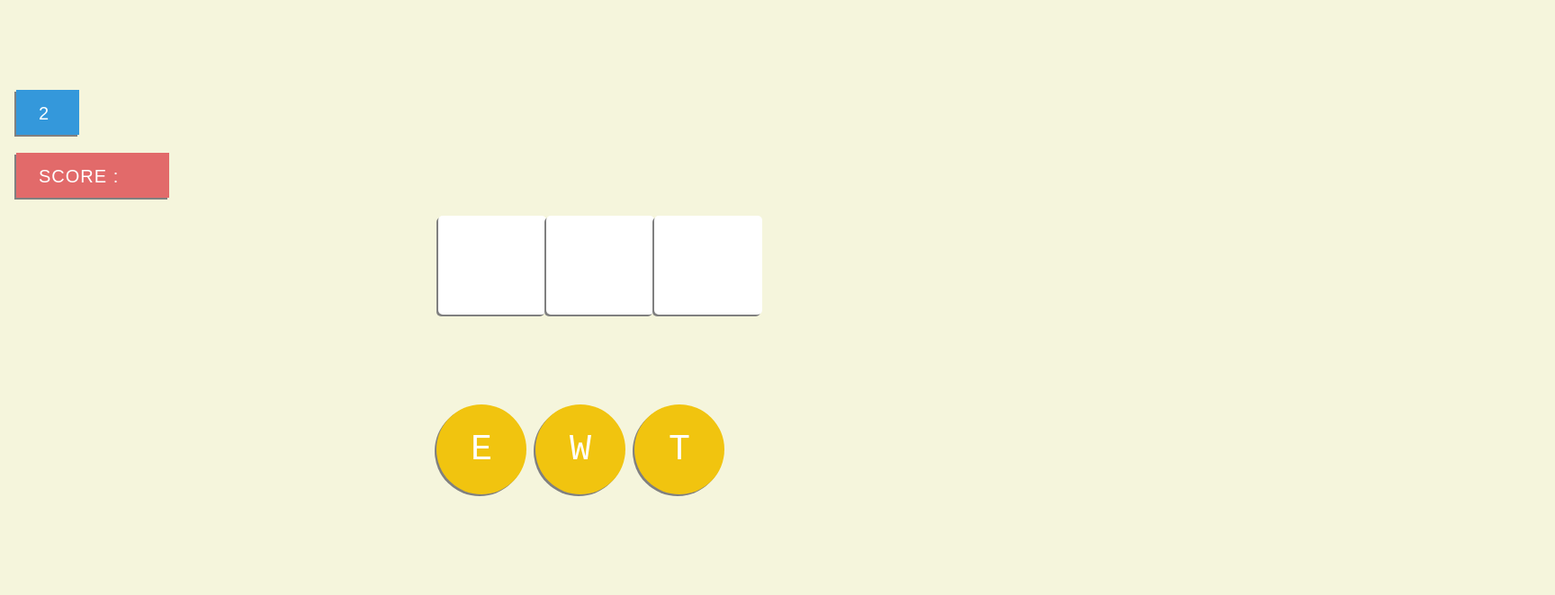
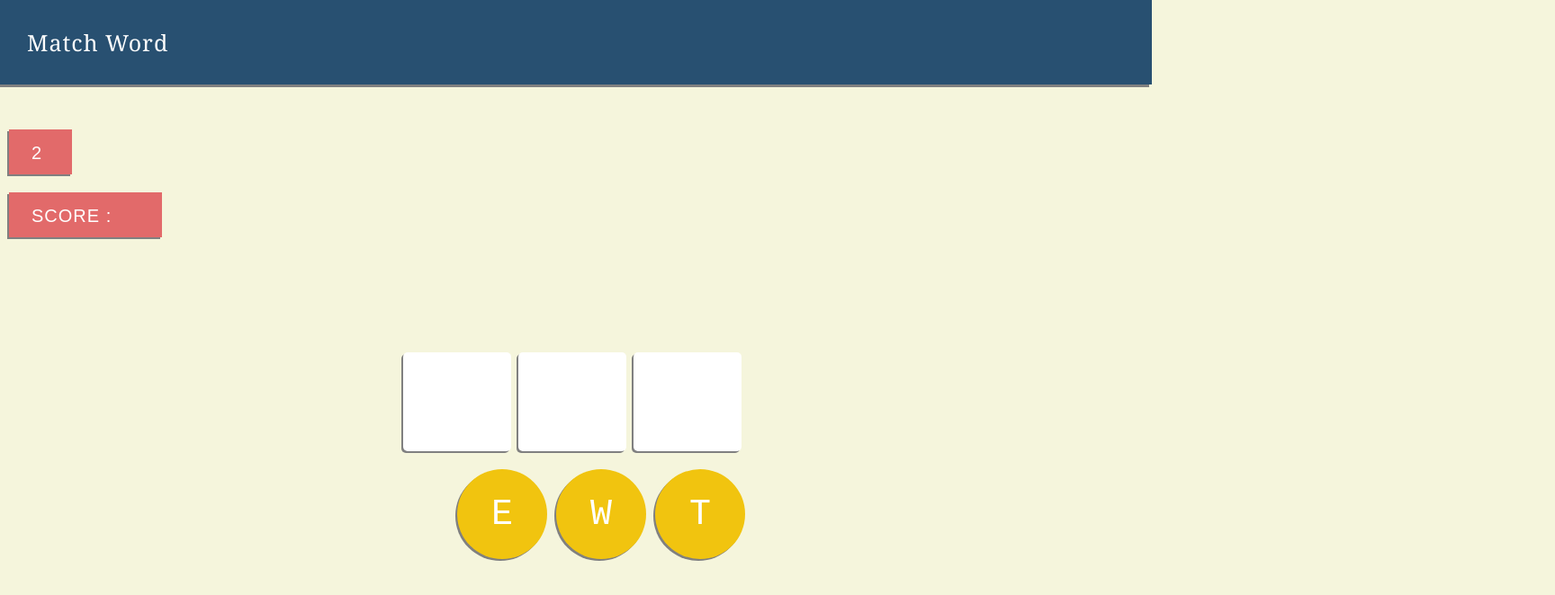
Before and after one commit to saraa96/word_match_game, a plain HTML site: page index.html in a window 1280 px wide. Both pictures are taken after a click on the button "START GAME". Shown: the whole page at 90% size, 1728 px wide, since content can reach past the window. Drawn offline with nearby package versions, Linux system fonts and the light colour scheme.

Commit message:
fix style

```diff
--- a/index.html
+++ b/index.html
@@ -9,9 +9,9 @@
     <link rel="stylesheet" href="https://cdnjs.cloudflare.com/ajax/libs/animate.css/3.7.2/animate.min.css">
 </head>
 <body>
-        <audio id="tada" src="Tada.mp3"></audio>
-        <audio id="click" src="click.mp3"></audio>
-        <audio id="loss" src="loss.mp3"></audio>
+    <header class = "header"> Match Word </header>
+        <audio id="tada" src="./word_match_game/Tada.mp3"></audio>
+        <audio id="loss" src="./word_match_game/loss.mp3"></audio>
     <button class="buttonStart">START GAME</button>
     <p>"you have to choose the alphabet to make the correct word"</p>
     <p id="by"></p>
--- a/word_match_game/css/main.css
+++ b/word_match_game/css/main.css
@@ -1,22 +1,23 @@
-
 body{
-    margin-top: 300px;
+margin : 0px;
     background-color: beige;
     overflow: auto;
+
 }
 
 .buttonStart {
+
     background-color: beige;
-    margin-top: 370px;
+    margin-top: 300px;
 margin-left:auto;
 margin-right:auto;
     border: 5px solid #2c3e50;
     color: #2c3e50;
     display: block;
     font-family: 'trebuchet ms';
-    font-size: 2rem;
-    letter-spacing: 0.1rem;
-    padding: 1rem;
+    font-size: 70px;
+    letter-spacing: 0.1px;
+    padding: 20px;
     position: relative;
     text-decoration: none;
     text-transform: uppercase;
@@ -28,8 +29,8 @@ margin-right:auto;
     box-shadow: 10px 10px 0 #F1C40F,
                 20px 20px 0 #3498DB;
     position: absolute;
-    left: 0.25rem;
-    top: 0.5rem;
+    left: 8px;
+    top: 15px;
     height: 102%;
     width: 102%;
     z-index: -1;
@@ -46,10 +47,8 @@ margin-right:auto;
 
 
 .gameCon{
-    margin-top: 100px;
-    margin-left: auto;
-    margin-right: auto;
-    text-align: center;
+    margin-left: 50px;;
+    margin-top: 20px;
 
 }
 .letter{
@@ -58,14 +57,14 @@ margin-right:auto;
     border: none;
 font-size: 40px;
 font-family: 'Courier New', Courier, monospace;
-padding: 10px;
+padding: 20px;
 border-radius: 100%;
 margin-left:10px;
 text-align: center;
 box-shadow: -2px 2px 0 gray;
 background-color: #F1C40F;
 color: white;
-gap: 0.1px;
+gap: 2px;
 
 }
 .letter:hover{
@@ -87,17 +86,15 @@ gap: 0.1px;
 
     display:grid;
     grid-template-columns: 0.1fr 0.1fr 0.1fr 0.1fr 0.1fr 0.1fr;
-    margin-left: 250px;
-    justify-content: center;
     gap: 0.1px;
 }
 .timer{
-
+    margin-top: 250px;
     margin-left: 10px;
     width: 20px;
     height: 20px;
     padding: 15px 25px;
-    background-color: #3498DB;
+    background-color: #E26A6A;
     color:white;
     font-family: arial;
     font-size: 20px;
@@ -129,8 +126,6 @@ margin-top: 2px;
     margin-top: 220px;
    margin-left: 370px;
     background-color: #ffffff;
-    /* box-shadow: 10px 10px 0 #F1C40F,
-    20px 20px 0 #3498DB,30px 30px #E26A6A; */
     position: fixed; /* Stay in place */
     z-index: 1; /* Sit on top */
     left: 0;
@@ -162,10 +157,8 @@ p{
     display: block;
 font-size: 20px;
 
-
 }
 #by{
-
     font-family: 'Courier New', Courier, monospace;
     color: #2c3e50;
     letter-spacing: 0.1rem;
@@ -173,3 +166,20 @@ font-size: 20px;
 margin-top: -200px;
 margin-left:600px;
 }
+.allGame{
+    margin-top: 10%;
+width: 100%;
+height: 100%;
+margin-left:35%;
+margin-right: auto;
+align-items: center;
+}
+.header{
+background-color:rgb(40, 80, 113);
+padding: 30px;
+font-size: 25px;
+color: white;
+font-family: Georgia, 'Times New Roman', Times, serif;;
+letter-spacing: 1px;
+box-shadow: -3px 3px 0 gray;
+}
--- a/word_match_game/js/main.js
+++ b/word_match_game/js/main.js
@@ -1,7 +1,7 @@
 
 $startButton = document.querySelector("button")
 let body = document.querySelector("body")
-let $all = document.querySelector("section")
+let $all = document.createElement("div")
 let p = document.querySelector("p")
 var $timer = document.createElement("p")
 let $Section = document.createElement("section");
@@ -29,7 +29,7 @@ let words = [
 ]
 
 $startButton.addEventListener("click", function () {
-    body.style.backgroundColor = "beige"
+
     $startButton.style.display = "none"
     p.style.display="none"
     $score.innerText="SCORE : ";
@@ -45,6 +45,7 @@ function swipLettet(level) {
     $score.classList.add("score")
     let body = document.querySelector("body")
     let $graidItem = document.createElement("div");
+    $all.classList.add("allGame")
     $Section.classList.add("gameCon")
     $graidCon.classList.add("Con")
     $graidItem.classList.add("item")
@@ -60,14 +61,13 @@ function swipLettet(level) {
         body.appendChild($timer)
         body.appendChild($score)
         gridList.push($graidItem);
-        body.appendChild($graidCon)
-        body.appendChild($Section)
-        $Section.appendChild($Letter)
+        body.appendChild($all)
+            $all.appendChild($graidCon)
+        $all.appendChild($Section)
+         $Section.appendChild($Letter)
         $graidCon.appendChild($graidItem)
         let letterId = currentWord[$Letter["id"]]
         $Letter.addEventListener("click", function () {
-            // $Letter.style.display="none"
-            document.getElementById('click').play();
             gridList[i].textContent = letterId;
             i++;
         ansarry.push(letterId)
@@ -156,34 +156,18 @@ let name =  document.getElementById('by')
         $score.style.display = "none"
         $timer.style.display = "none"
         $finalStatment.innerHTML="YOU ARE AWESOME!!!!!!" + " </br></br>YOUR SCORE IS = "+score + "</br></br>YOU SOLVED IN " + lastSec +" SECONDS";
-        name.textContent = "By : SARA"
+        name.textContent = "By: SARA"
     }
     else {
         document.getElementById('loss').play();
         $score.style.display = "none"
         $timer.style.display = "none"
         $finalStatment.innerHTML = "You should OPEN dictionary sometimes " + " </br> </br>YOUR SCORE IS = "+score + "</br> </br>YOU SOLVED IN " + lastSec+" SECONDS";
-       name.textContent = "By : SARA"
+       name.textContent = "By: SARA"
     }
 }
 
 
-
-
-// function addEvent(){
-//         $Letter.addEventListener("click", function () {
-//             document.getElementById('click').play();
-//             gridList[i].textContent = letterId;
-//             i++;
-//         ansarry.push(letterId)
-//         console.log(ansarry);
-//         if(ansarry.length===words[level].length){
-//             checkAns();
-//            }
-
-//         })
-
-// }
 function removEvent($graidItem){
     $graidItem.addEventListener("click",function(e){
 
@@ -192,7 +176,6 @@ function removEvent($graidItem){
     console.log(gridId);
 
     let gridletter = e.target.textContent;
-   // document.getElementById('click').play();
     e.target.textContent= "";
     if(gridletter){
 ansarry.splice(ansarry.indexOf(gridletter),1)
```
Also changed, not shown: word_match_game/html /index2.html (deleted, +0 -12 lines), 1 other file.
